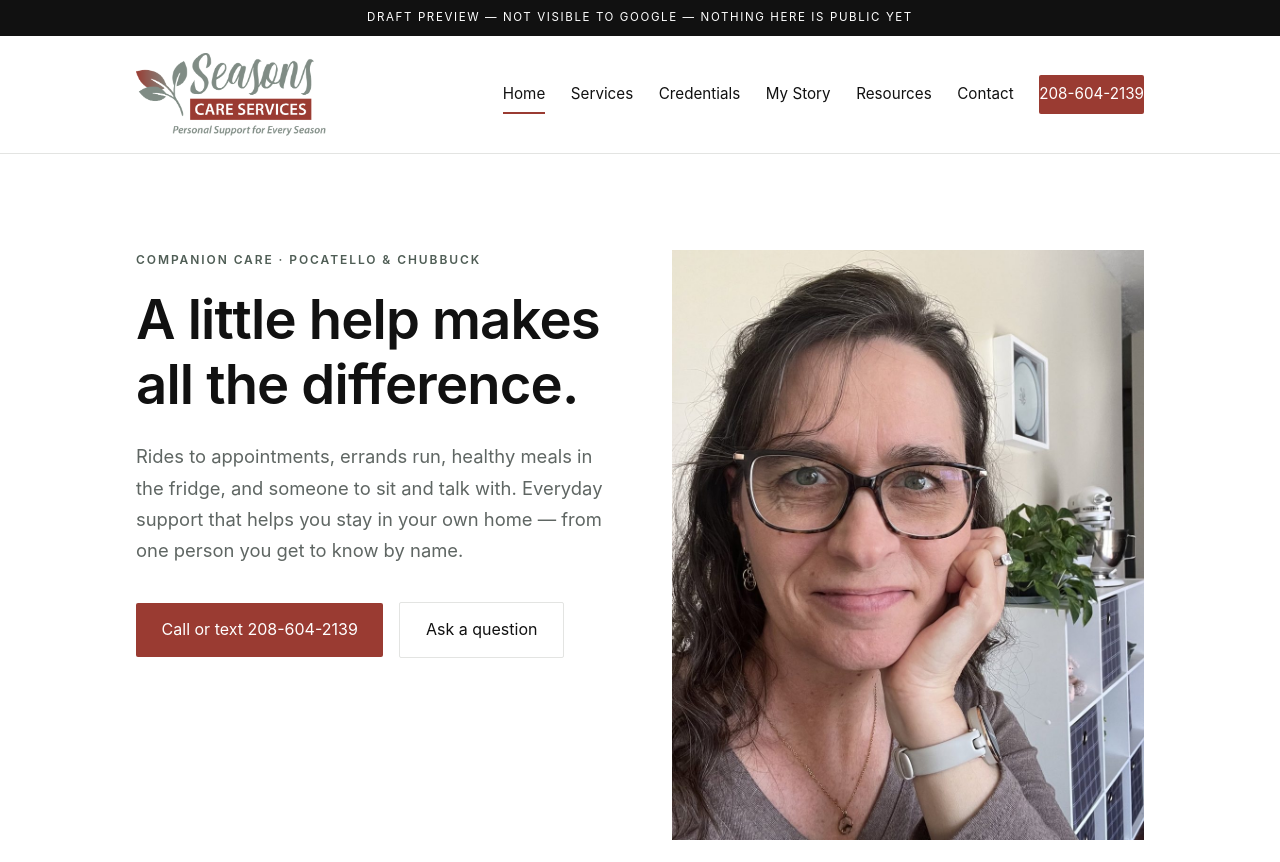
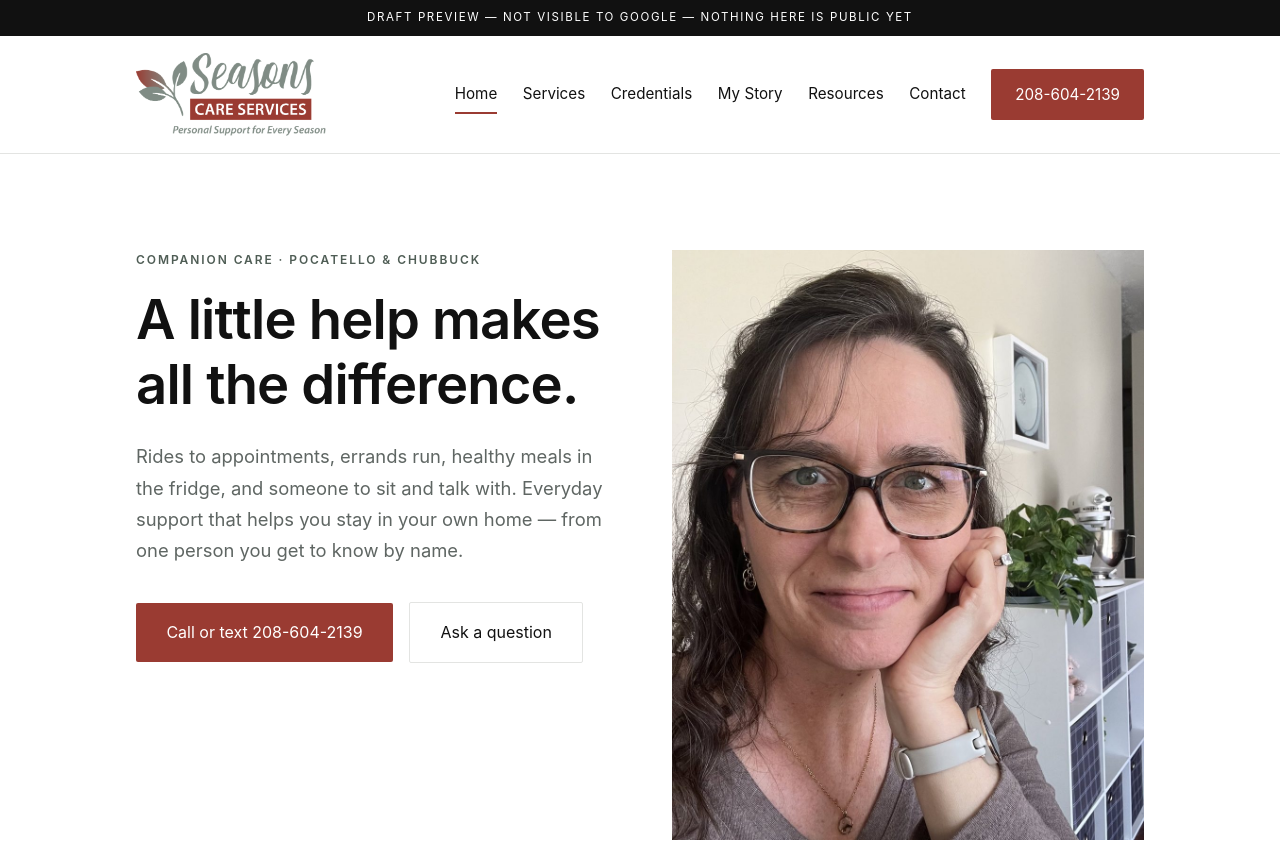
Before and after one commit to BillBrieferServer/seasons, a FastAPI app: page /preview in a window 1280 px wide. Shown: the top 862 px of the page. Run offline with FastAPI, Linux system fonts and the light colour scheme; parts of the project's set-up code (start-up, migrations or seed data) failed here and were passed over; some libraries are stand-ins or nearby versions.

Commit message:
Fix call button padding (.nav a was outranking .callbtn); roomier CTA buttons

```diff
--- a/app/static/css/public.css
+++ b/app/static/css/public.css
@@ -78,10 +78,13 @@ p:last-child { margin-bottom: 0; }
 
 .callbtn {
   display: inline-block; background: var(--rust); color: #fff !important;
-  text-decoration: none; padding: 0.6rem 1.1rem; border-radius: 2px;
+  text-decoration: none; padding: 0.8rem 1.5rem; border-radius: 2px;
   font-size: 0.95rem; white-space: nowrap;
 }
 .callbtn:hover { background: var(--rust-dark); color: #fff !important; }
+/* .nav a (0,1,1) outranks .callbtn (0,1,0) -- must qualify or the padding is ignored */
+.nav a.callbtn { padding: 0.8rem 1.5rem; border-bottom: 0; }
+.nav a.callbtn:hover { border-bottom: 0; }
 
 @media (max-width: 60rem) {
   .header-inner { flex-direction: column; align-items: flex-start; gap: 1rem; }
@@ -109,7 +112,7 @@ hr.rule { border: 0; border-top: 1px solid var(--gray-line); margin: 0; }
 .hero-actions { margin-top: 2.2rem; display: flex; gap: 1rem; flex-wrap: wrap; align-items: center; }
 
 .btn {
-  display: inline-block; padding: 0.85rem 1.6rem; border-radius: 2px;
+  display: inline-block; padding: 1rem 1.9rem; border-radius: 2px;
   text-decoration: none; font-size: 1rem;
 }
 .btn-primary { background: var(--rust); color: #fff !important; }
--- a/app/templates/public/base.html
+++ b/app/templates/public/base.html
@@ -6,7 +6,7 @@
 {% if draft %}<meta name="robots" content="noindex, nofollow, noarchive, nosnippet">{% endif %}
 <title>{% block title %}{{ b.name }}{% endblock %}</title>
 <meta name="description" content="{% block description %}Non-medical companion care in Pocatello and Chubbuck, Idaho. Rides to appointments, errands, healthy meals, light housekeeping and good company.{% endblock %}">
-<link rel="stylesheet" href="/static/css/public.css?v=1">
+<link rel="stylesheet" href="/static/css/public.css?v=3">
 </head>
 <body>
 {% if draft %}<div class="draftbar">Draft preview &mdash; not visible to Google &mdash; nothing here is public yet</div>{% endif %}
```
